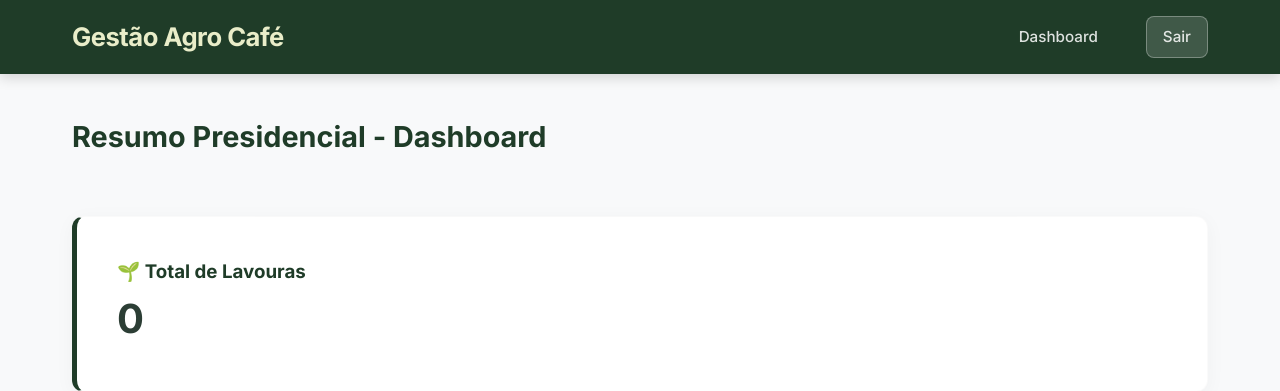
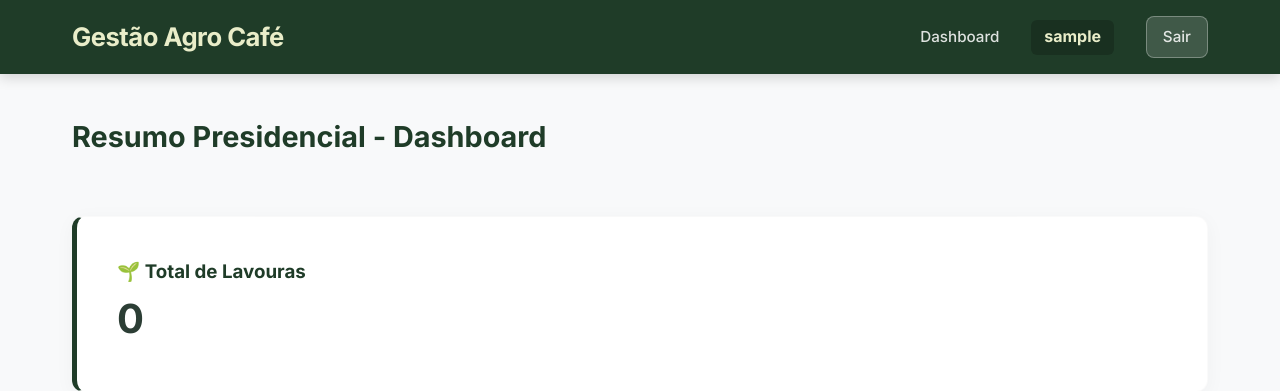
Before and after one commit to PaulinhoProjects/sytem, a Flask app: page /dashboard in a window 1280 px wide. Shown: the top 391 px of the page. Run offline with Flask 3, Linux system fonts and the light colour scheme; the visitor is signed in with stand-in values (Sample User, id 1).

Commit message:
feat: Adicionar exibicao do username no cabecalho

```diff
--- a/templates/base.html
+++ b/templates/base.html
@@ -34,6 +34,7 @@
                         <a href="{{ url_for('producer.register_producer') }}">Novos Vínculos</a>
                     {% endif %}
 
+                    <span style="margin-left: auto; color: var(--accent); font-weight: bold; background: rgba(0,0,0,0.2); padding: 0.3rem 0.8rem; border-radius: 6px;">{{ current_user.username }}</span>
                     <a href="{{ url_for('auth.logout') }}" style="background: rgba(255,255,255,0.15); margin-left: 1rem; border: 1px solid rgba(255,255,255,0.3);">Sair</a>
                 {% else %}
                     <a href="{{ url_for('auth.login') }}">Entrar</a>
```
